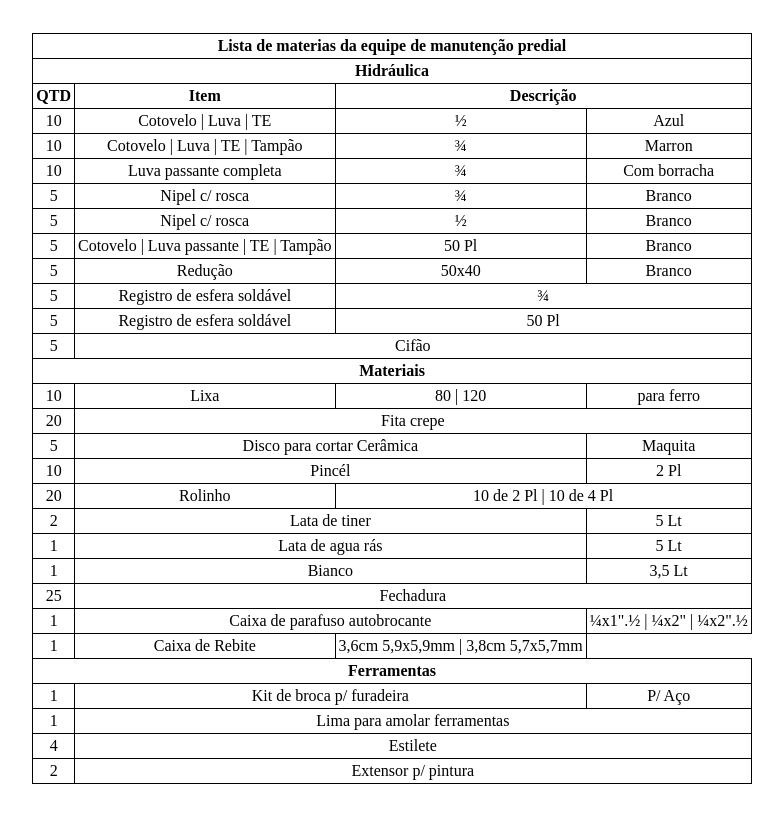
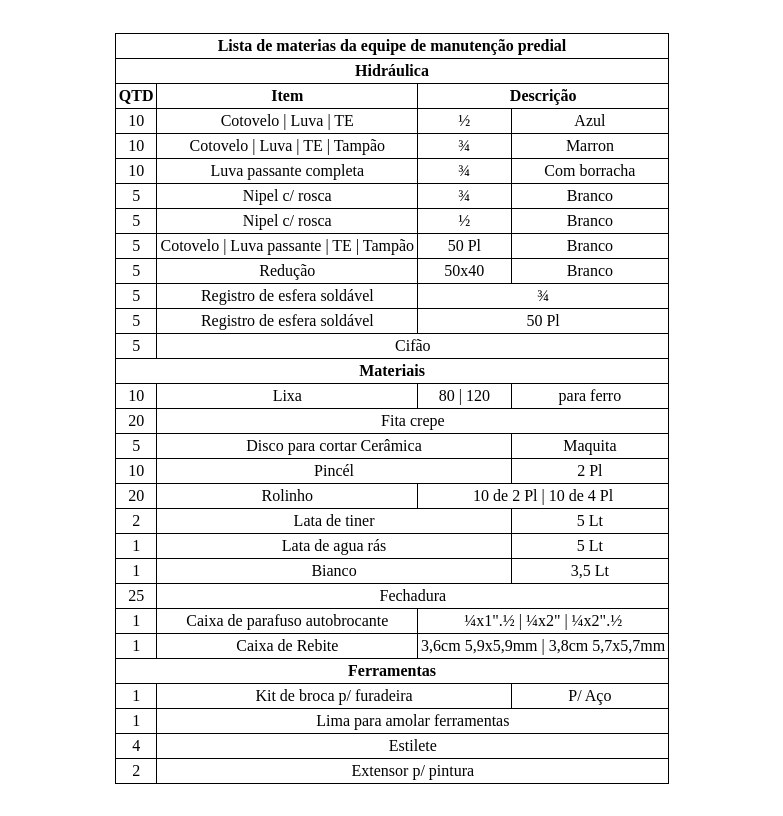
Before and after one commit to SansaoYago/Lista-Ferramentas-Materias, a plain HTML site: page index.html in a window 1280 px wide. Shown: the whole page, without its empty margins (256-1039 px from the left). Drawn offline with Linux system fonts and the light colour scheme.

Commit message:
Atualizar o index.html

```diff
--- a/index.html
+++ b/index.html
@@ -152,13 +152,13 @@
             </tr>
             <tr>
                 <td>1</td>
-                <td colspan="2">Caixa de parafuso autobrocante</td>
-                <td>¼x1".½ | ¼x2" | ¼x2".½ </td>
+                <td>Caixa de parafuso autobrocante</td>
+                <td colspan="2">¼x1".½ | ¼x2" | ¼x2".½ </td>
             </tr>
             <tr>
                 <td>1</td>
                 <td>Caixa de Rebite</td>
-                <td>3,6cm 5,9x5,9mm | 3,8cm 5,7x5,7mm</td>
+                <td colspan="2">3,6cm 5,9x5,9mm | 3,8cm 5,7x5,7mm</td>
             </tr>
             <tr>
                 <th colspan="4">Ferramentas</th>
```
